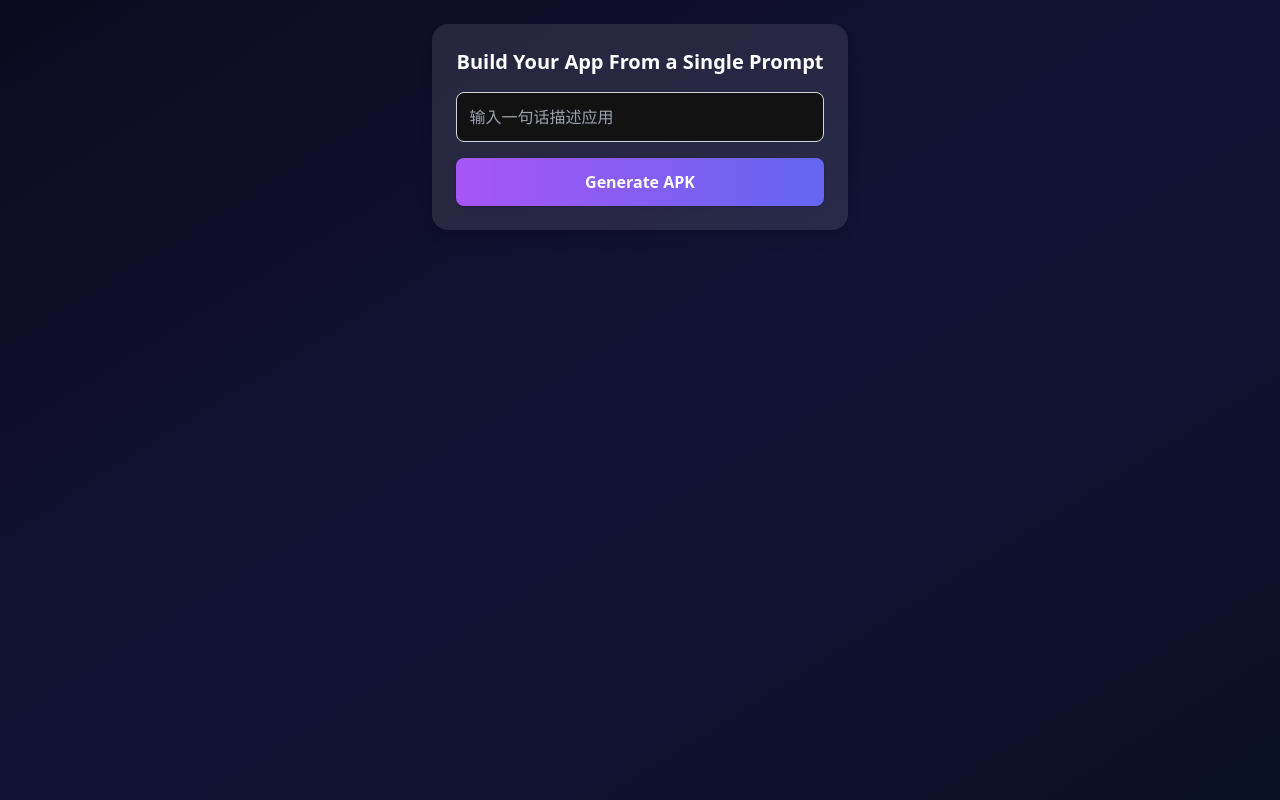
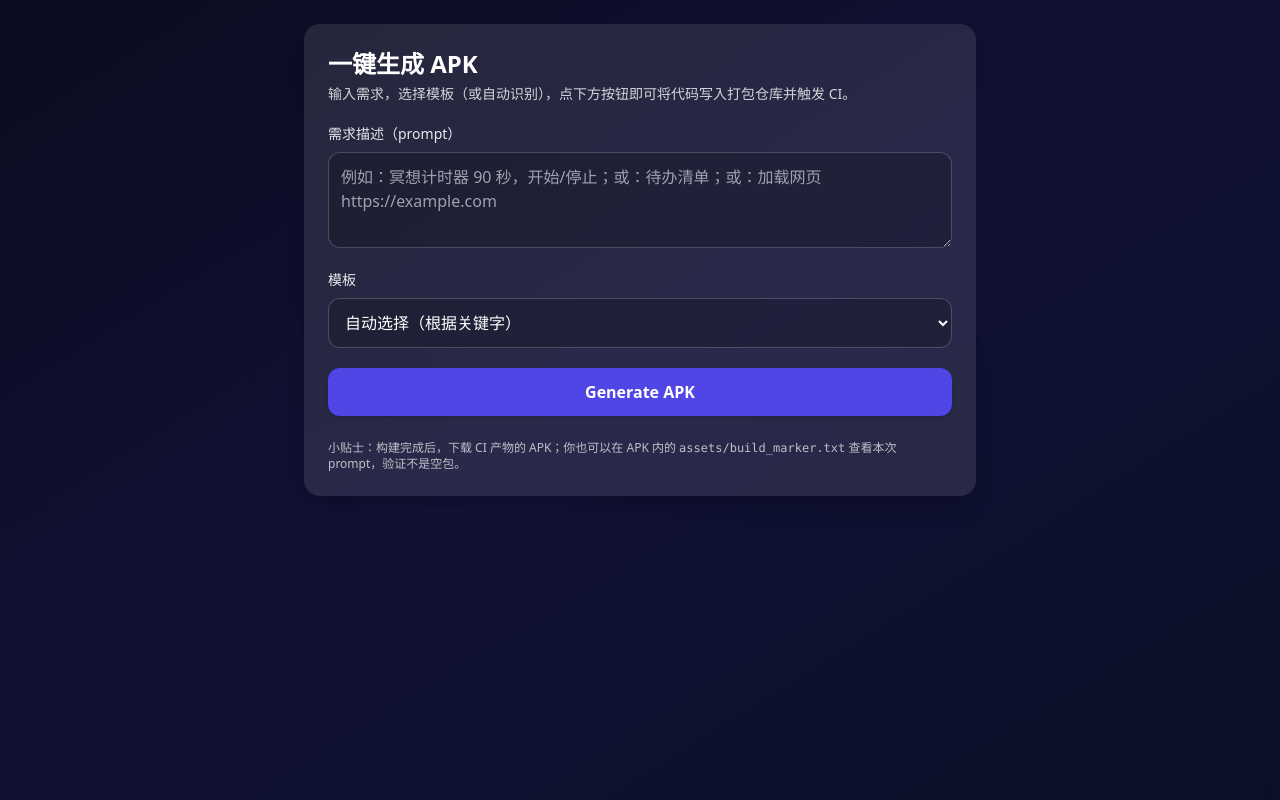
Before and after one commit to why459097630/niandongjicheng, a Next.js app: page / in a window 1280 px wide. Built offline with nearby package versions, Linux system fonts and the light colour scheme; no server answers.

Commit message:
Update GeneratePanel.tsx

```diff
--- a/app/components/GeneratePanel.tsx
+++ b/app/components/GeneratePanel.tsx
@@ -1,92 +1,122 @@
-'use client'
+"use client";
 
-import { useState } from 'react'
+import { useState } from "react";
+
+type ApiOk = {
+  ok: true;
+  appId: string;
+  template: string;
+  files: { path: string; sha?: string }[];
+};
+
+type ApiFail = { ok: false; error: string; detail?: string };
+
+type ApiResp = ApiOk | ApiFail;
 
 export default function GeneratePanel() {
-  const [prompt, setPrompt] = useState('')
-  const [status, setStatus] = useState<'idle' | 'loading' | 'error' | 'success'>('idle')
-  const [error, setError] = useState<string | null>(null)
+  const [prompt, setPrompt] = useState("");
+  const [template, setTemplate] = useState<"auto" | "timer" | "todo" | "webview">("auto");
+  const [loading, setLoading] = useState(false);
+  const [message, setMessage] = useState<string>("");
+  const [resp, setResp] = useState<ApiResp | null>(null);
 
-  const handleGenerate = async () => {
-    setStatus('loading')
-    setError(null)
+  const apiSecret = process.env.NEXT_PUBLIC_API_SECRET || "";
+
+  async function handleGenerate() {
+    setLoading(true);
+    setMessage("正在生成代码并触发打包…");
+    setResp(null);
 
     try {
-      const res = await fetch('/api/push-to-github', {
-        method: 'POST',
+      const body: any = { prompt };
+      if (template !== "auto") body.template = template;
+
+      const res = await fetch("/api/generate-apk", {
+        method: "POST",
         headers: {
-          'Content-Type': 'application/json',
-          // 关键点：前端传递 x-api-secret，值来自 NEXT_PUBLIC_API_SECRET
-          'x-api-secret': process.env.NEXT_PUBLIC_API_SECRET || '',
+          "Content-Type": "application/json",
+          "x-api-secret": apiSecret,
         },
-        body: JSON.stringify({
-          filePath: 'app/src/main/java/com/example/app/MainActivity.java',
-          content: `
-package com.example.app;
+        body: JSON.stringify(body),
+      });
 
-import android.os.Bundle;
-import android.widget.TextView;
-import androidx.appcompat.app.AppCompatActivity;
+      const data: ApiResp = await res.json();
+      setResp(data);
 
-public class MainActivity extends AppCompatActivity {
-    @Override
-    protected void onCreate(Bundle savedInstanceState) {
-        super.onCreate(savedInstanceState);
-        TextView tv = new TextView(this);
-        tv.setText("Hello from API!");
-        setContentView(tv);
-    }
-}
-          `,
-          message: `feat: add main activity from prompt "${prompt}"`,
-          ref: 'main',
-          base64: false,
-        }),
-      })
-
-      if (!res.ok) {
-        const err = await res.json()
-        throw new Error(err.error || JSON.stringify(err))
+      if (!res.ok || !("ok" in data && data.ok)) {
+        const errText = (data as ApiFail)?.error || `请求失败 (${res.status})`;
+        throw new Error(errText);
       }
 
-      const data = await res.json()
-      console.log('✅ Push success:', data)
-      setStatus('success')
+      const ok = data as ApiOk;
+      const fileList = ok.files?.map(f => f.path).join("\n - ") || "(无)";
+      setMessage(
+        `✅ 已写入仓库，并将触发 GitHub Actions 打包\nAppId: ${ok.appId}\n模板: ${ok.template}\n文件: \n - ${fileList}`
+      );
     } catch (e: any) {
-      console.error('❌ Push failed:', e)
-      setStatus('error')
-      setError(e.message)
+      setMessage(`❌ 生成失败：${e.message || e}`);
+    } finally {
+      setLoading(false);
     }
   }
 
   return (
-    <div className="p-6 bg-white/10 rounded-2xl shadow-lg max-w-xl mx-auto">
-      <h2 className="text-xl font-bold text-white mb-4">Build Your App From a Single Prompt</h2>
-      <input
-        type="text"
-        placeholder="输入一句话描述应用"
+    <div className="mx-auto max-w-2xl p-6 rounded-2xl bg-white/10 shadow-xl text-white">
+      <h2 className="text-2xl font-bold">一键生成 APK</h2>
+      <p className="mt-1 text-sm opacity-80">
+        输入需求，选择模板（或自动识别），点下方按钮即可将代码写入打包仓库并触发 CI。
+      </p>
+
+      {!apiSecret && (
+        <div className="mt-3 rounded-lg bg-red-600/80 p-3 text-sm">
+          警告：未读取到 <code className="font-mono">NEXT_PUBLIC_API_SECRET</code>，请求将被后端拒绝。
+        </div>
+      )}
+
+      <label className="mt-5 block text-sm opacity-90">需求描述（prompt）</label>
+      <textarea
         value={prompt}
         onChange={(e) => setPrompt(e.target.value)}
-        className="w-full p-3 rounded-lg border border-gray-300 focus:outline-none focus:ring-2 focus:ring-purple-500"
+        placeholder="例如：冥想计时器 90 秒，开始/停止；或：待办清单；或：加载网页 https://example.com"
+        className="mt-2 w-full rounded-xl border border-white/20 bg-black/20 p-3 outline-none focus:ring-2 focus:ring-indigo-400 min-h-[96px]"
       />
+
+      <label className="mt-4 block text-sm opacity-90">模板</label>
+      <select
+        value={template}
+        onChange={(e) => setTemplate(e.target.value as any)}
+        className="mt-2 w-full rounded-xl border border-white/20 bg-black/20 p-3 outline-none focus:ring-2 focus:ring-indigo-400"
+      >
+        <option value="auto">自动选择（根据关键字）</option>
+        <option value="timer">计时器 / 冥想</option>
+        <option value="todo">待办清单</option>
+        <option value="webview">网页壳（WebView）</option>
+      </select>
+
       <button
         onClick={handleGenerate}
-        disabled={status === 'loading'}
-        className="mt-4 w-full bg-gradient-to-r from-purple-500 to-indigo-500 text-white font-semibold py-3 rounded-lg shadow hover:opacity-90 disabled:opacity-50"
+        disabled={loading}
+        className="mt-5 w-full rounded-xl bg-indigo-600 py-3 font-semibold shadow hover:opacity-90 disabled:opacity-50"
       >
-        {status === 'loading' ? '正在生成...' : 'Generate APK'}
+        {loading ? "正在生成…" : "Generate APK"}
       </button>
 
-      {status === 'error' && (
-        <div className="mt-4 p-3 bg-red-500 text-white rounded-lg">
-          构建失败：{error}
-        </div>
+      {message && (
+        <pre className="mt-4 whitespace-pre-wrap rounded-xl bg-black/30 p-4 text-sm leading-relaxed">
+          {message}
+        </pre>
       )}
-      {status === 'success' && (
-        <div className="mt-4 p-3 bg-green-500 text-white rounded-lg">
-          ✅ 提交成功，等待 GitHub Actions 打包 APK...
-        </div>
+
+      {resp && (
+        <details className="mt-2 rounded-xl bg-black/30 p-4 text-sm">
+          <summary className="cursor-pointer opacity-90">响应详情</summary>
+          <pre className="mt-2 whitespace-pre-wrap break-words">{JSON.stringify(resp, null, 2)}</pre>
+        </details>
       )}
+
+      <div className="mt-6 text-xs opacity-70">
+        小贴士：构建完成后，下载 CI 产物的 APK；你也可以在 APK 内的 <code className="font-mono">assets/build_marker.txt</code> 查看本次 prompt，验证不是空包。
+      </div>
     </div>
-  )
+  );
 }
```
